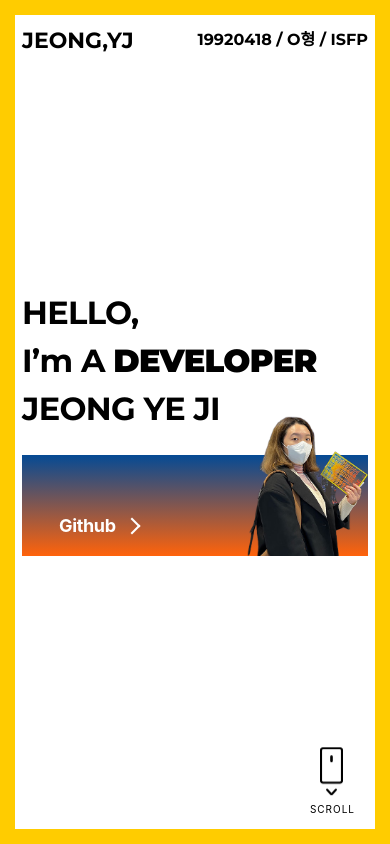
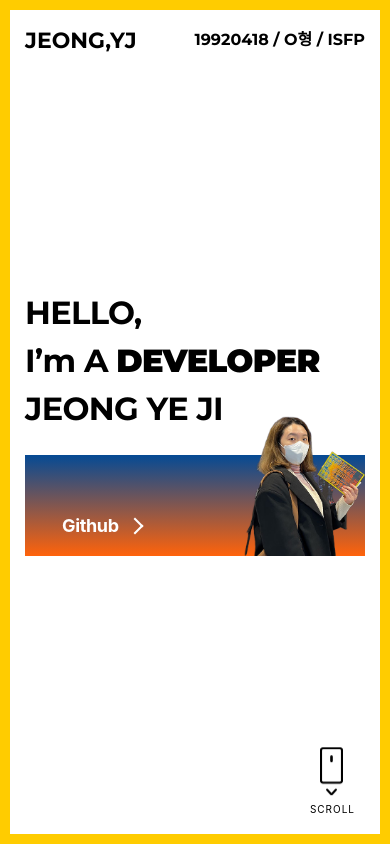
Before and after one commit to jeong9204/PR2, a plain HTML site: page index.html in a window 390 px wide. Drawn offline with Linux system fonts and the light colour scheme; a web font is replaced by a local one.

Commit message:
Add files via upload

```diff
--- a/style.css
+++ b/style.css
@@ -129,10 +129,10 @@ html,body {box-sizing:border-box; background:#fff; font-family: -apple-system, B
   .myself .img img {height:280px;}
 }
 @media (max-width: 700px) {
-  .section {padding:0 22px;}
-  .section:after {border:15px solid #FFCC00;}
-  .top-nav h1 {left: 22px; top: 22px; font-size: 22px; line-height: 37px;}
-  .top-nav .info {right: 22px; top: 28px; font-size: 16px; line-height: 24px;}
+  .section {padding:0 25px;}
+  .section:after {border:10px solid #FFCC00;}
+  .top-nav h1 {left: 25px; top: 22px; font-size: 22px; line-height: 37px;}
+  .top-nav .info {right: 25px; top: 28px; font-size: 16px; line-height: 24px;}
 
   .myself h2 {margin-bottom:22px; font-size: 32px;}
   .myself .img {bottom:-2px;}
```
